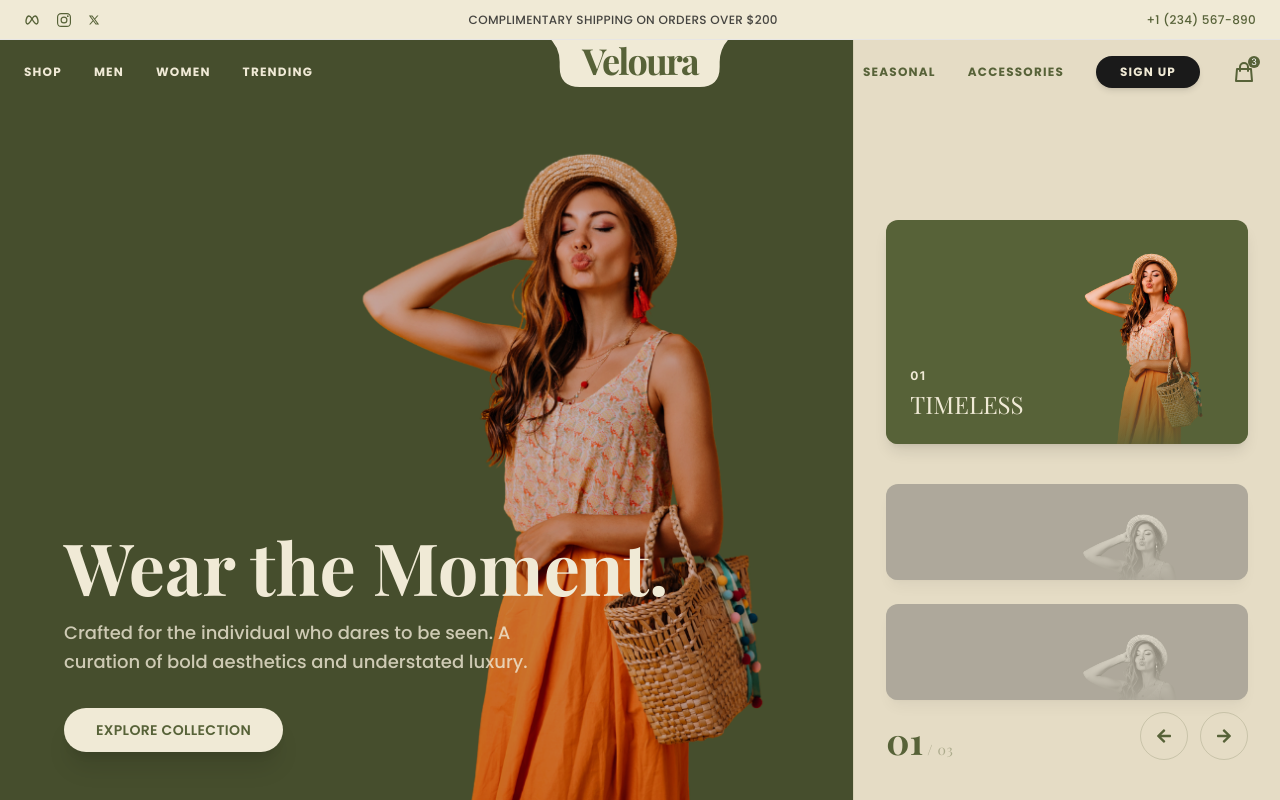
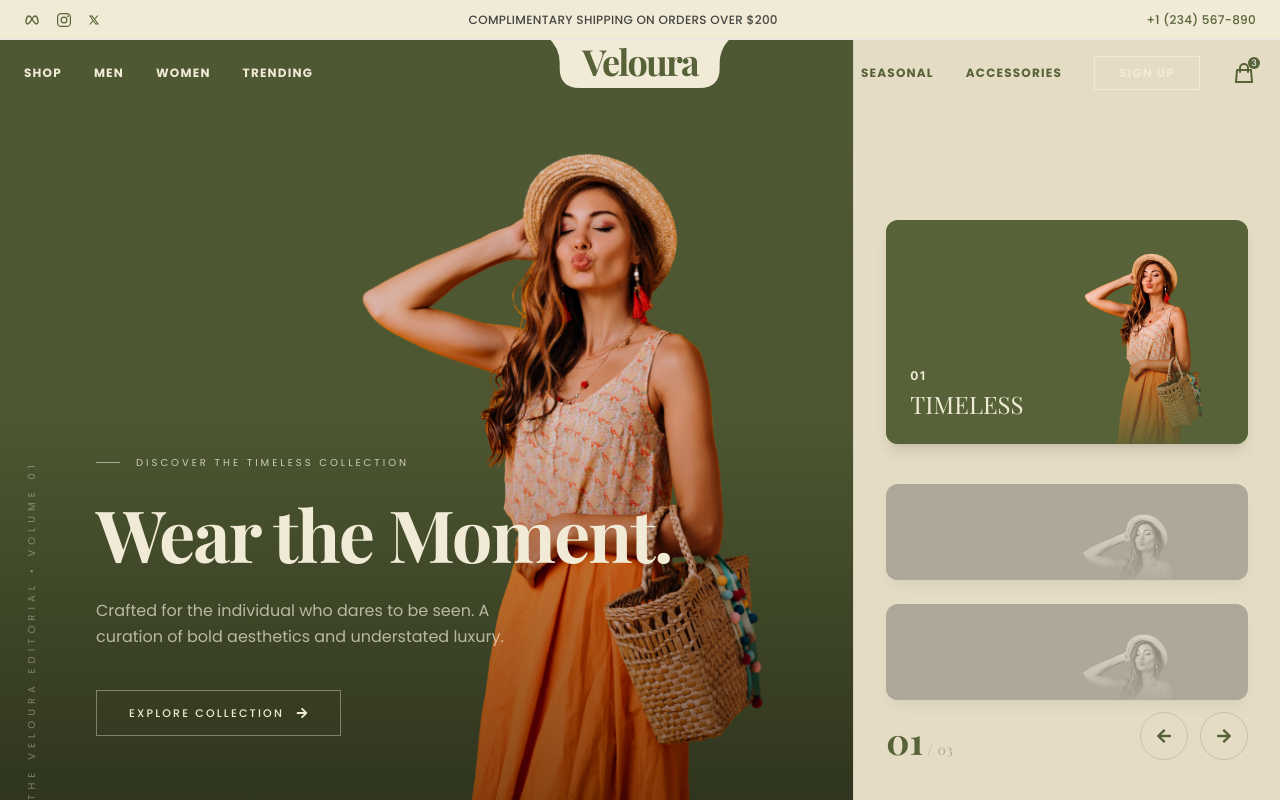
Before and after one commit to Danidu-Muhandiram/E-Commerce-B2C, a React (Vite) app in the folder frontend/app/: page / in a window 1280 px wide. Built offline with nearby package versions, Linux system fonts and the light colour scheme; a web font is replaced by a local one.

Commit message:
improve responsiveness, add interactive vertical editorial text, premium CTA button

```diff
--- a/frontend/app/src/components/hero/Hero.jsx
+++ b/frontend/app/src/components/hero/Hero.jsx
@@ -63,7 +63,8 @@ const Hero = () => {
 
         {/* Main Image Layer (Background Cover) */}
         <div className="absolute inset-0 z-10 transition-transform duration-1000 ease-out">
-          <div className="absolute inset-0 bg-black/20 z-10"></div> {/* Dark Overlay for text contrast */}
+          <div className="absolute inset-0 bg-black/10 z-10"></div>
+          <div className="absolute inset-0 bg-gradient-to-t from-black/40 via-black/2 to-transparent z-10"></div>
           <img
             key={`img-${current}`}
             src={slides[current].image}
@@ -73,29 +74,52 @@ const Hero = () => {
         </div>
 
 
+        {/* Decorative Vertical Text */}
+        <div className="hidden lg:flex absolute top-[40%] left-6 bottom-0 z-30 pointer-events-none items-center" style={{ writingMode: 'vertical-rl', transform: 'rotate(180deg)' }}>
+          <span className="text-fashion-eggshell/40 font-poppins text-[10px] tracking-[0.5em] uppercase whitespace-nowrap">
+            The Veloura Editorial • Volume 01
+          </span>
+        </div>
+
         {/* Content Layer */}
-        <div className="absolute inset-0 z-20 flex flex-col justify-end pb-16 md:pb-12 px-6 md:px-16 pointer-events-none">
-          <div className="max-w-2xl pointer-events-auto">
-            <h2 key={`title-${current}`} className="text-4xl md:text-7xl font-playfair font-bold text-fashion-eggshell mb-4 leading-none animate-slide-in-left">
+        <div className="absolute inset-0 z-20 flex flex-col justify-end pb-16 md:pb-16 px-6 md:px-24 pointer-events-none">
+          <div className="max-w-2xl pointer-events-auto relative">
+
+            {/* Fine Line & Mini Heading */}
+            <div className="flex items-center gap-4 mb-6 animate-fade-in-up">
+              <div className="w-6 h-[1px] bg-fashion-eggshell/60" />
+              <span className="text-fashion-eggshell/80 font-poppins text-[10px] tracking-[0.3em] uppercase">
+                Discover The {slides[current].bgText} Collection
+              </span>
+            </div>
+
+            <h2 key={`title-${current}`} className="text-5xl md:text-7xl font-playfair font-bold text-fashion-eggshell mb-6 leading-[1.1] animate-slide-in-left tracking-tight">
               {slides[current].title}
             </h2>
-            <p key={`sub-${current}`} className="text-fashion-eggshell/80 font-poppins text-sm md:text-lg mb-8 leading-relaxed max-w-lg font-medium animate-fade-in-up">
+            <p key={`sub-${current}`} className="text-fashion-eggshell/70 font-poppins text-sm md:text-base mb-10 leading-relaxed max-w-md font-normal animate-fade-in-up">
               {slides[current].subtitle}
             </p>
-            <div className="flex gap-4">
+
+            <div className="flex gap-4 items-center">
+              {/* Premium Ghost Button */}
               <Link
                 to="/shop"
-                className="inline-flex items-center justify-center bg-fashion-eggshell text-fashion-moss px-8 py-3 rounded-full font-poppins font-semibold text-sm uppercase tracking-wide hover:bg-white hover:scale-105 transition-all duration-300 shadow-xl"
+                className="group relative inline-flex items-center justify-center bg-transparent text-fashion-eggshell px-8 py-3.5 font-poppins font-medium text-[11px] uppercase tracking-[0.2em] overflow-hidden border border-fashion-eggshell/40 transition-colors duration-500 hover:border-fashion-eggshell"
               >
-                Explore Collection
+                <div className="absolute inset-0 bg-fashion-eggshell transform scale-x-0 origin-left group-hover:scale-x-100 transition-transform duration-500 ease-out z-0" />
+                <span className="relative z-10 flex items-center gap-3 group-hover:text-fashion-moss transition-colors duration-500">
+                  Explore Collection
+                  <FaArrowRight className="w-3 h-3 group-hover:translate-x-1 transition-transform duration-300" />
+                </span>
               </Link>
+
               {/* Mobile Navigation Controls (Visible only on mobile) */}
-              <div className="flex md:hidden gap-2">
-                <button onClick={prevSlide} className="w-12 h-12 rounded-full border border-fashion-eggshell/30 flex items-center justify-center text-fashion-eggshell hover:bg-fashion-eggshell hover:text-fashion-moss transition">
-                  <FaArrowLeft />
+              <div className="flex md:hidden gap-2 ml-4">
+                <button onClick={prevSlide} className="w-10 h-10 rounded-full border border-fashion-eggshell/30 flex items-center justify-center text-fashion-eggshell hover:bg-fashion-eggshell hover:text-fashion-moss transition">
+                  <FaArrowLeft size={12} />
                 </button>
-                <button onClick={nextSlide} className="w-12 h-12 rounded-full border border-fashion-eggshell/30 flex items-center justify-center text-fashion-eggshell hover:bg-fashion-eggshell hover:text-fashion-moss transition">
-                  <FaArrowRight />
+                <button onClick={nextSlide} className="w-10 h-10 rounded-full border border-fashion-eggshell/30 flex items-center justify-center text-fashion-eggshell hover:bg-fashion-eggshell hover:text-fashion-moss transition">
+                  <FaArrowRight size={12} />
                 </button>
               </div>
             </div>
--- a/frontend/app/src/components/layout/NavBar.jsx
+++ b/frontend/app/src/components/layout/NavBar.jsx
@@ -115,8 +115,9 @@ const NavBar = () => {
                     ))}
 
                     {/* Sign Up Button */}
-                    <Link to="/signup" className="text-xs font-poppins font-bold uppercase tracking-widest bg-fashion-black text-fashion-eggshell px-6 py-2 rounded-full hover:bg-fashion-moss transition-colors shadow-md">
-                        Sign Up
+                    <Link to="/signup" className={`group relative inline-flex items-center justify-center text-xs font-poppins font-bold uppercase tracking-widest px-6 py-2 overflow-hidden transition-colors border ${isScrolled ? "border-fashion-black text-fashion-black" : "border-fashion-eggshell text-fashion-eggshell"}`}>
+                        <div className={`absolute inset-0 transform scale-x-0 origin-left group-hover:scale-x-100 transition-transform duration-500 ease-out z-0 ${isScrolled ? "bg-fashion-black" : "bg-fashion-eggshell"}`} />
+                        <span className={`relative z-10 transition-colors duration-500 ${isScrolled ? "group-hover:text-fashion-eggshell" : "group-hover:text-fashion-moss"}`}>Sign Up</span>
                     </Link>
 
                     {/* Cart Icon */}
```
